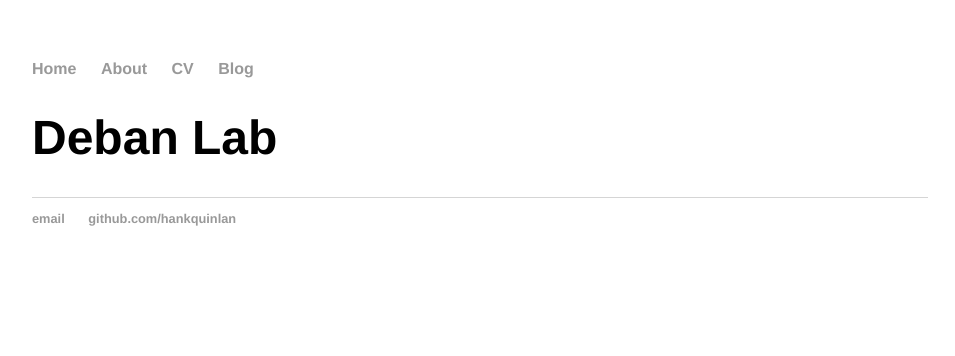
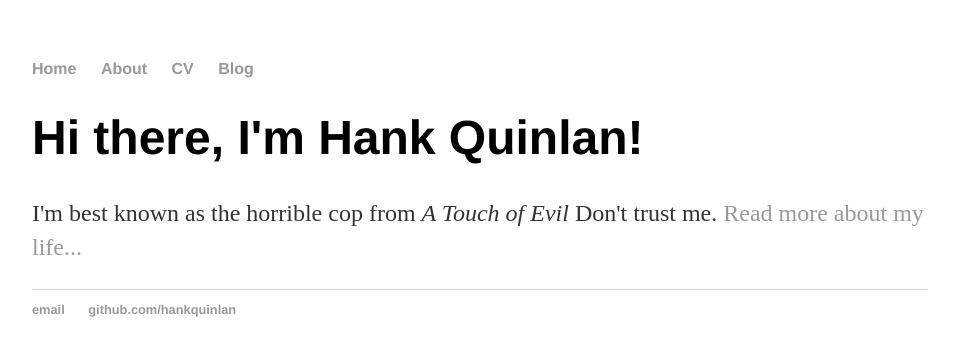
Before and after one commit to debanlab/debanlab.github.io, a Jekyll site: the page built from index.html, in a window 1280 px wide. Shown: the top 356 px of the page, without its empty margins (160-1115 px from the left). Built offline with Jekyll 4.4.1, drawn with Linux system fonts in a browser that asks for light colours.

Commit message:
Update index.html

```diff
--- a/index.html
+++ b/index.html
@@ -3,5 +3,6 @@ layout: default
 title: Hank Quinlan, Horrible Cop
 ---
 <div class="blurb">
-	<h1>Deban Lab</h1>
-	</div><!-- /.blurb -->
+	<h1>Hi there, I'm Hank Quinlan!</h1>
+	<p>I'm best known as the horrible cop from <em>A Touch of Evil</em> Don't trust me. <a href="/about">Read more about my life...</a></p>
+</div><!-- /.blurb -->
```
